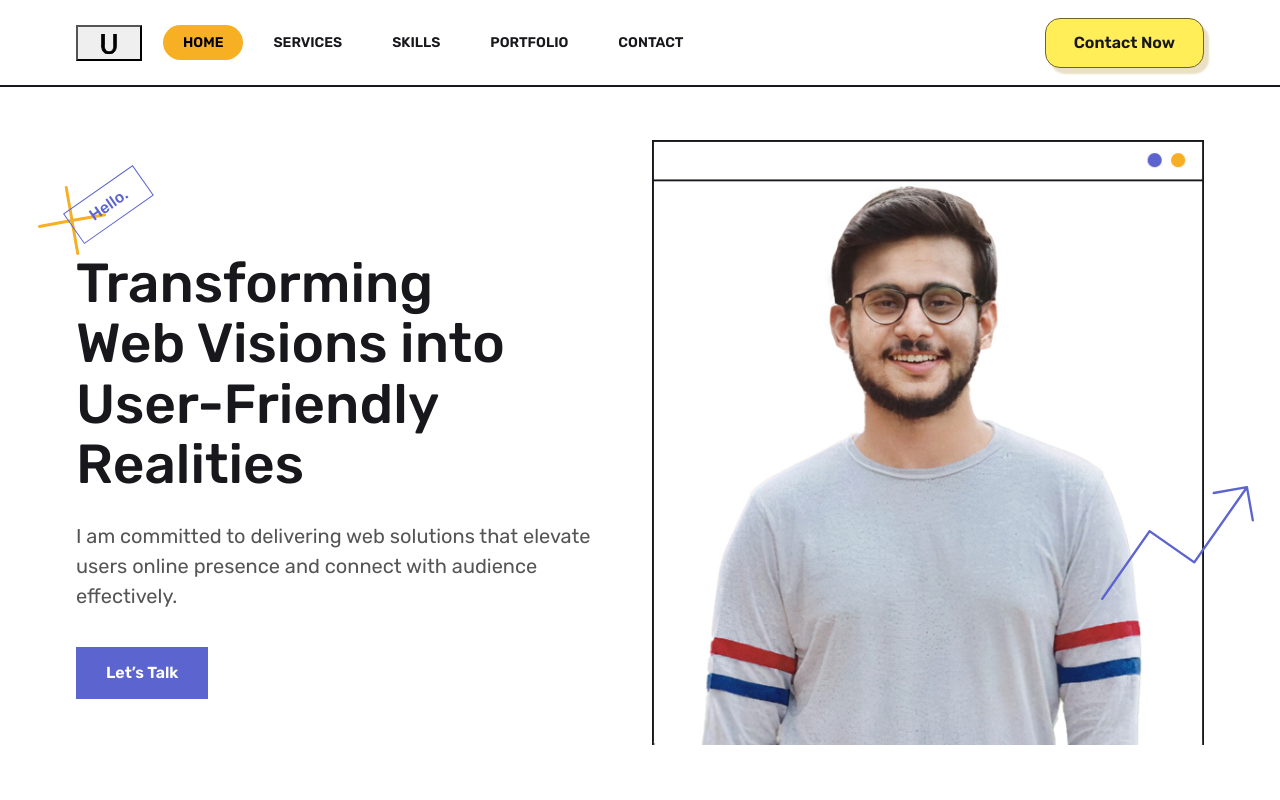
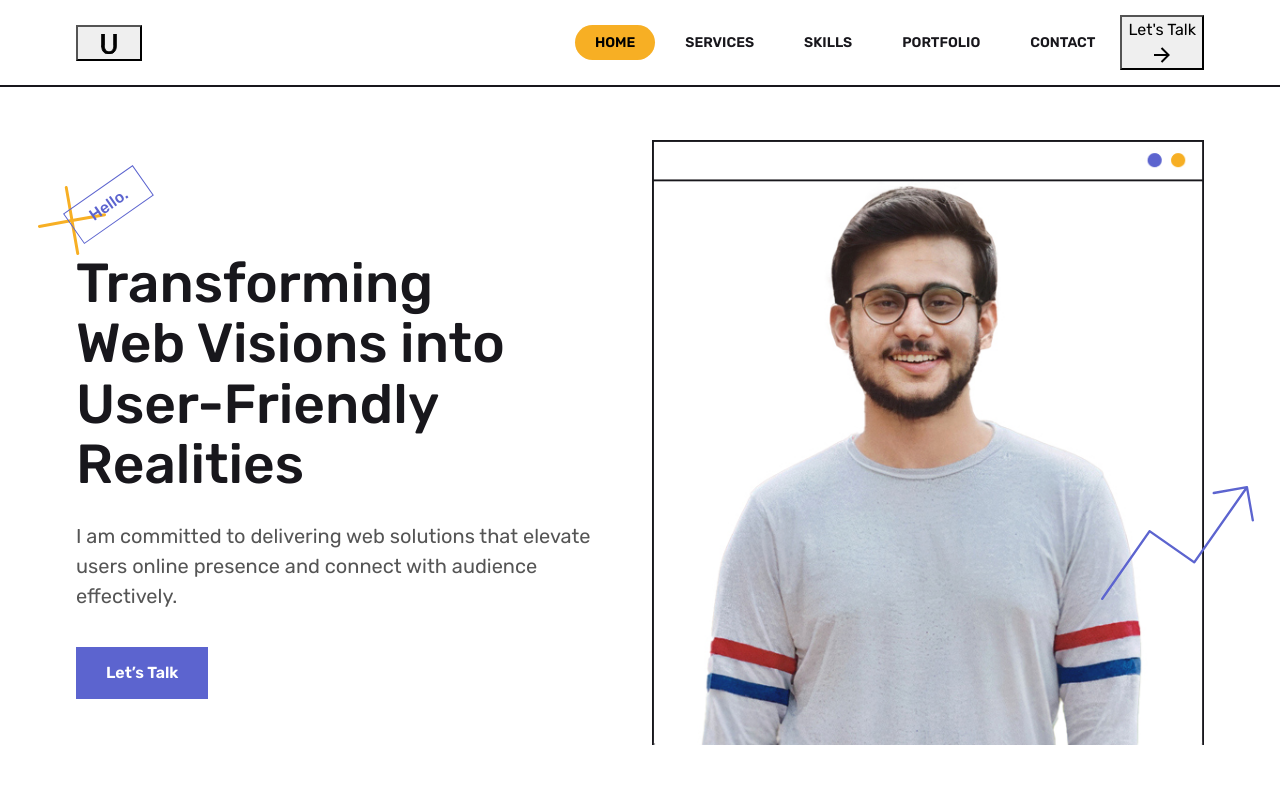
Before and after one commit to developedbyumair/Umair-Ali-01.github.io, a Next.js app: page / in a window 1280 px wide. Shown: the top 800 px of the page. Built offline with nearby package versions, Linux system fonts and the light colour scheme.

Commit message:
Update Header.js

```diff
--- a/src/components/Header.js
+++ b/src/components/Header.js
@@ -1,6 +1,8 @@
+import { useState } from "react";
 import { Accordion } from "react-bootstrap";
 
 const Header = () => {
+  const [open, setOpen] = useState(false);
   return (
     <header className="main-header">
       <nav className="navbar header-nav navbar-expand-lg one-page-nav">
@@ -35,19 +37,35 @@ const Header = () => {
               </svg>
             </button>
           </a>
-          {/* / */}
+          <div
+            className="navbar-toggler"
+            onClick={(e) => {
+              if (e.detail === 1) {
+                setOpen(!open);
+              }
+            }}
+          >
+            <label className="burger" for="burger">
+              <input type="checkbox" id="burger" />
+              <span></span>
+              <span></span>
+              <span></span>
+            </label>
+          </div>
           <Accordion defaultActiveKey="0">
-            {/* Mobile Toggle */}
-            <Accordion.Item as={"button"} className="navbar-toggler">
-              <span />
-              <span />
-              <span />
-            </Accordion.Item>
-            {/* / */}
-            {/* Top Menu */}
             <Accordion.Item
               eventKey="0"
               className="navbar-collapse justify-content-end"
+              {...(!open && {
+                style: {
+                  display: "none",
+                },
+              })}
+            >
+              <div
+                style={{
+                  display: "contents",
+                }}
               >
                 <ul className="navbar-nav mx-auto">
                   <li>
@@ -76,20 +94,35 @@ const Header = () => {
                     </a>
                   </li>
                 </ul>
+                <div className="d-flex justify-content-center justify-content-lg-end m-3 m-sm-0">
+                  <button
+                    className="cssbuttons-io-button"
+                    onClick={(e) => {
+                      window.location.href = "#contactus";
+                    }}
+                  >
+                    Let's Talk
+                    <div className="icon">
+                      <svg
+                        xmlns="http://www.w3.org/2000/svg"
+                        viewBox="0 0 24 24"
+                        width="24"
+                        height="24"
+                      >
+                        <path fill="none" d="M0 0h24v24H0z"></path>
+                        <path
+                          fill="currentColor"
+                          d="M16.172 11l-5.364-5.364 1.414-1.414L20 12l-7.778 7.778-1.414-1.414L16.172 13H4v-2z"
+                        ></path>
+                      </svg>
+                    </div>
+                  </button>
+                </div>
+              </div>
             </Accordion.Item>
           </Accordion>
-          {/* / */}
-          {/* Top Menu */}
-          <div className="ms-auto d-none d-lg-block">
-            <a className="px-btn px-btn-theme2" href="#contactus">
-              Contact Now
-            </a>
         </div>
-          {/* / */}
-        </div>
-        {/* Container */}
-      </nav>{" "}
-      {/* Navbar */}
+      </nav>
     </header>
   );
 };
```
Lines whose indentation alone changed are shown as unchanged.
